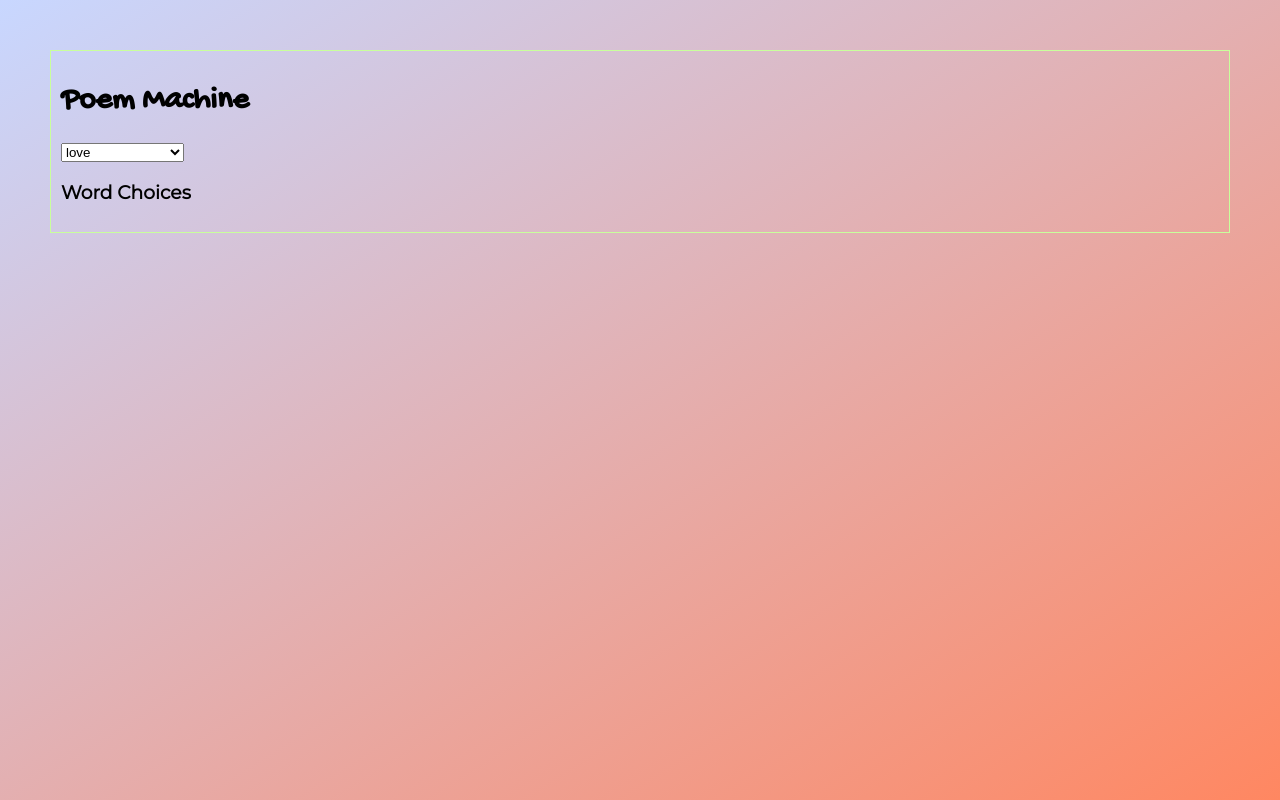
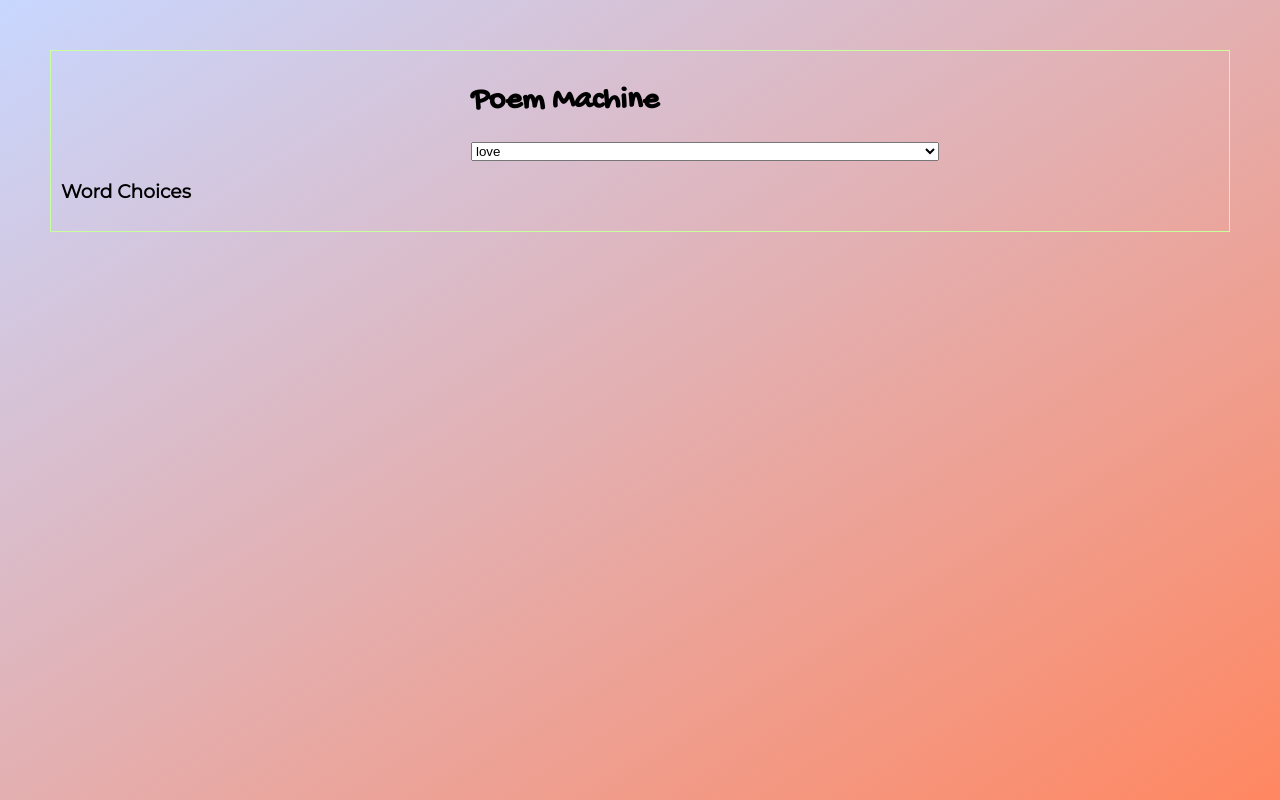
Before and after one commit to cantoraman/Poeticator-Poetic-Line-Generator, a React (Create React App) app: page / in a window 1280 px wide. Built offline with nearby package versions, Linux system fonts and the light colour scheme.

Commit message:
work with css grid

```diff
--- a/src/components/PageTitle.js
+++ b/src/components/PageTitle.js
@@ -3,7 +3,7 @@ import React from 'react';
 
 const PageTitle = function () {
   return (
-    <h1>Poem Machine</h1>
+    <h1 className="page-title">Poem Machine</h1>
   )
 };
 
--- a/src/components/RhymingWordsList.js
+++ b/src/components/RhymingWordsList.js
@@ -8,7 +8,7 @@ const RhymingWordsList = (props) => {
   const rhymingWordsComponents  = props.rhymingWords.map((word, index) => {
 
     return (
-      <div>
+      <div >
         <Word word={word.word} handleClick={props.onWordClicked} key={index}/>
       </div>
 
@@ -17,7 +17,7 @@ const RhymingWordsList = (props) => {
 
 
   return(
-    <div>
+    <div className="rhyming-words-list">
       <h3>Words that Rhymes with {props.selectedWord}</h3>
       {rhymingWordsComponents}
     </div>
--- a/src/components/WordsList.js
+++ b/src/components/WordsList.js
@@ -15,8 +15,8 @@ const WordsList = function (props) {
 
 
   return(
-    <div>
-      <h3>Word Choices</h3>
+    <div className="words-list">
+      <h3  >Word Choices</h3>
       {wordsComponents}
     </div>
   )
--- a/src/container/PoemContainer.js
+++ b/src/container/PoemContainer.js
@@ -54,8 +54,8 @@ render(){
     <div className="poem-container">
       <PageTitle/>
       <ThemeSelector themes={this.state.themes} onThemeSelected={this.handleThemeSelected}/>
-      <WordsList words={this.state.words} onWordClicked={this.handleWordClicked}/>
-      <RhymingWordsList rhymingWords={this.state.rhymingWords} selectedWord={this.state.selectedWord}/>
+      <WordsList words={this.state.words} onWordClicked={this.handleWordClicked} />
+      <RhymingWordsList rhymingWords={this.state.rhymingWords} selectedWord={this.state.selectedWord} />
     </div>
   );
 
--- a/src/index.css
+++ b/src/index.css
@@ -19,3 +19,28 @@ h1{
  border: 1px solid rgb(201, 255, 156);
  padding: 10px;
 }
+
+.poem-container{
+  display:grid;
+  grid-template-columns: auto auto auto;
+  grid-template-rows: auto auto auto;
+}
+
+.page-title{
+  grid-column: 2 / span 1;
+  grid-row: 1 / span 1;
+}
+
+.theme-selector{
+  grid-column: 2 / span 1;
+  grid-row: 2 / span 1;
+}
+
+.words-list {
+  grid-column: 1 / span 1;
+  grid-row: 3/ span 1;
+}
+.rhyming-words-list {
+  grid-column: 2 / span 1;
+  grid-row: 3/ span 1;
+}
```
